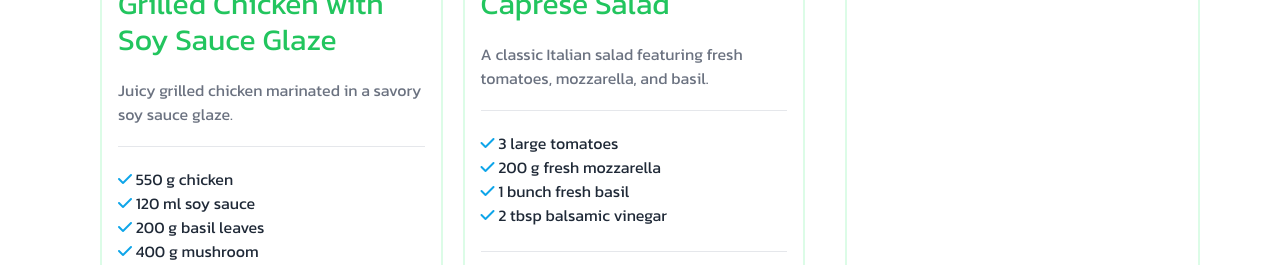
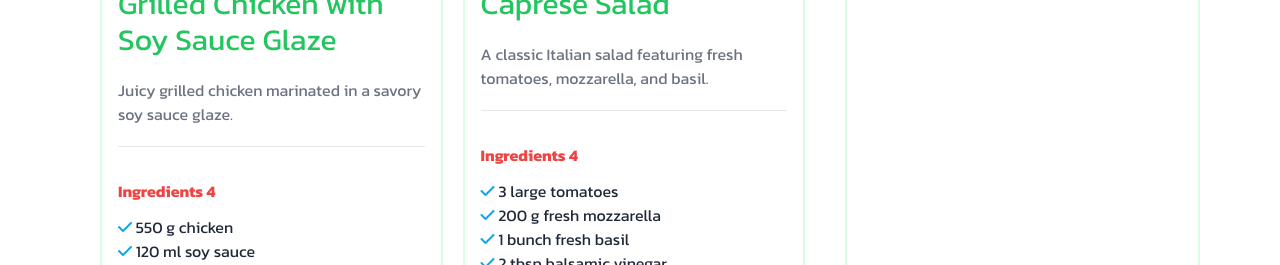
Before and after one commit to AbdullahAlNoman20/-Chef-Table, a React (Vite) app: page / in a window 1280 px wide. Shown: the part 1600-1865 px from the top of the page. Built offline with nearby package versions, Linux system fonts and the light colour scheme; a web font is replaced by a local one.

Commit message:
Add ingredients

```diff
--- a/src/Components/Recipe/Recipe.jsx
+++ b/src/Components/Recipe/Recipe.jsx
@@ -13,6 +13,7 @@ const Recipe = ({recipe,handleAddCook}) => {
             <h1 className='text-3xl my-5 text-green-500'>{recipe_name}</h1>
             <p className='text-gray-500'>{short_description}</p>
             <hr className='my-5' />
+            <h1 className='py-3 font-bold text-red-500'>Ingredients {ingredients.length}</h1>
                 <ul>
                     {
                         ingredients.map((ingredients,idx)=> <li key={idx}> <i class="fa-solid fa-check text-sky-500"> </i>  {ingredients}</li>)
```
